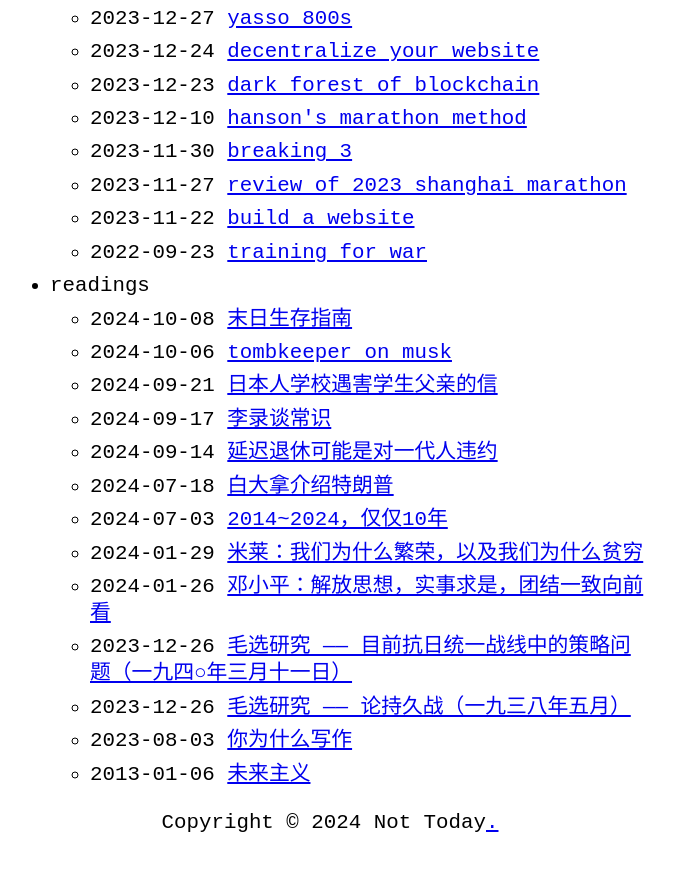
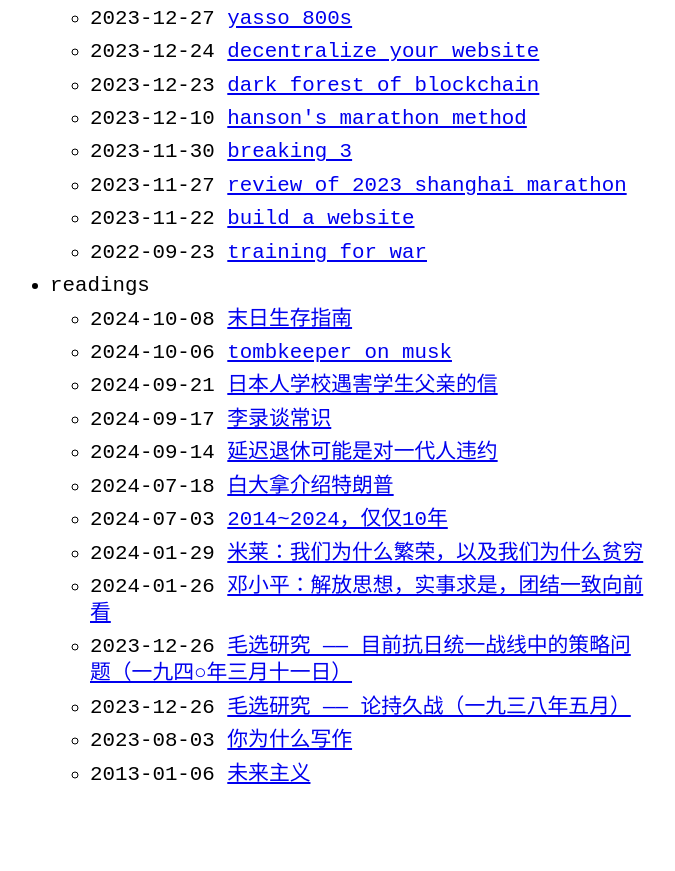
Before and after one commit to thekingofcool/thekingofcool.github.io, a Jekyll site: the page built from index.md, in a window 1280 px wide and 900 px high, scrolled down 1711 px. Shown: the top 871 px of the window, without its empty margins (310-985 px from the left). Built offline with Jekyll 4.4.1, drawn with Linux system fonts in a browser that asks for light colours; a style sheet for code colours, icons or effects is not loaded.

Commit message:
remove copyright

```diff
--- a/_layouts/home.html
+++ b/_layouts/home.html
@@ -11,6 +11,3 @@ layout: default
 {%-include menu_item.html collection=site.data.menu.entries-%}
 <script data-goatcounter="https://thekingofcool.goatcounter.com/count"
         async src="//gc.zgo.at/count.js"></script>
-<div style="text-align: center;">
-  <div class="text-tiny text-gray-600 dark:text-gray-400">Copyright © 2024 Not Today<a href="https://thekingofcool.goatcounter.com/" target="_blank">.</a></div>
-</div>
```
Also changed, not shown: 2 other files.
